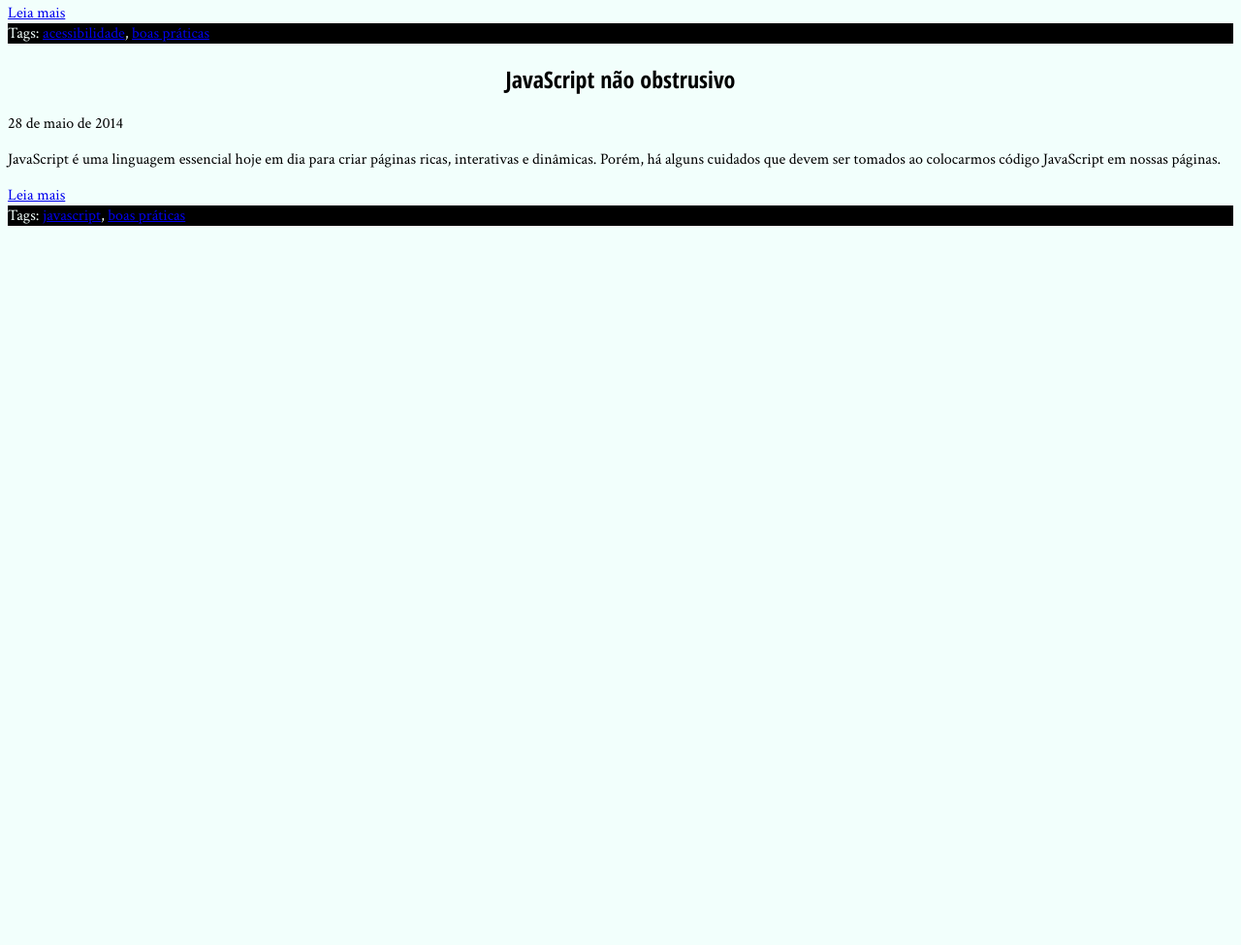
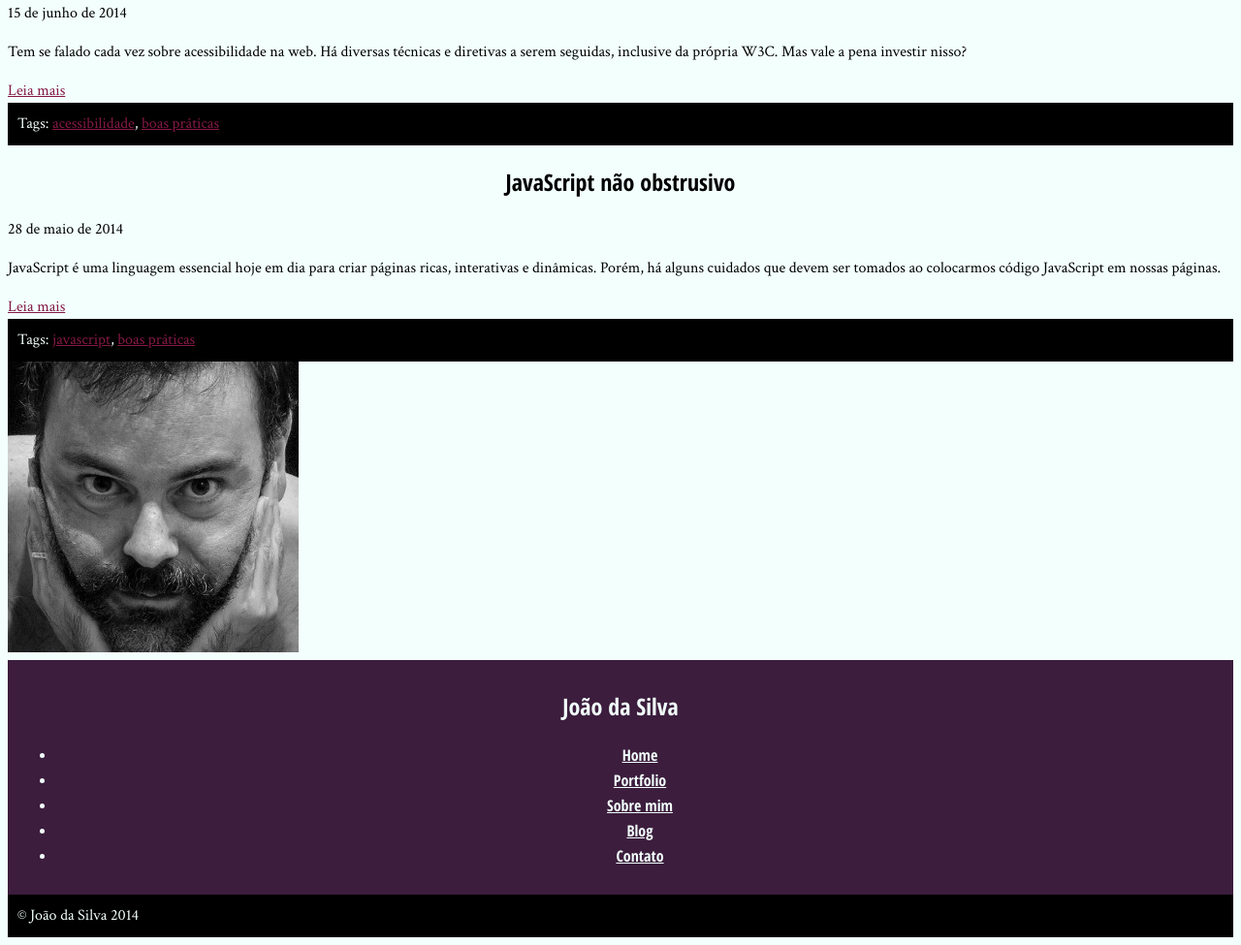
Before and after one commit to Profacez/alura-site1, a plain HTML site: page blog.html in a window 1280 px wide. Shown: the part 399-1374 px from the top of the page at 97% size. Before the commit the page ends 800 px from the top, so only its background shows below. Drawn offline with Linux system fonts and the light colour scheme.

Commit message:
melhorando css

```diff
--- a/blog.html
+++ b/blog.html
@@ -41,5 +41,21 @@
         <footer>Tags: <a href="#">javascript</a>, <a href="#">boas práticas</a></footer>
     </article>
     </main>
+    <img src="eu.jpg" alt="Foto de João da Silva">
+        <aside>
+            <h1>João da Silva</h1>
+            <nav>
+                <ul>
+                    <li><a href="index.html">Home</a></li>
+                    <li><a href="portfolio.html">Portfolio</a></li>
+                    <li><a href="bio.html">Sobre mim</a></li>
+                    <li><a href="blog.html">Blog</a></li>
+                    <li><a href="contato.html">Contato</a></li>
+                </ul>
+            </nav>
+        </aside>
+        <footer>
+            &copy; João da Silva 2014
+        </footer>
 </body>
 </html>
--- a/style.css
+++ b/style.css
@@ -2,6 +2,7 @@
 body {
     font-family: "Crimson Text",serif;
     background-color: #F2FFFC;
+    line-height: 1.5;
 }
 
 h1, h2 {
@@ -12,6 +13,17 @@ h1, h2 {
 
 main h1 {
     background-color: #851944;
+    padding:10px;
+    border-bottom: black solid 10px;
+}
+
+main a {
+color: #851944;
+}
+
+main div {
+    width: 75%;
+    margin: auto;
 }
 
 p{
@@ -19,19 +31,28 @@ p{
 }
 blockquote{
     background-color: #D9E5E3;
+    padding:10px;
+    border: #C2CCCA solid 10px;
+    width:250px;
+    box-sizing: border-box;
 }
 
 aside {
     background-color: #3C1D3D;
     color: #F2FFFC;
+    padding:10px;
+    text-align: center;
+    list-style-type:none;
 }
 
 footer{
     background-color: black;
     color: #F2FFFC;
+    padding:10px;
 }
 
 
-nav a {
-    color: #F2FFFC;
+aside a {
+    color:inherit;
+    font-family: "Open Sans Condensed", sans-serif;
 }
```
Also changed, not shown: index.html (+3 -2 lines).
